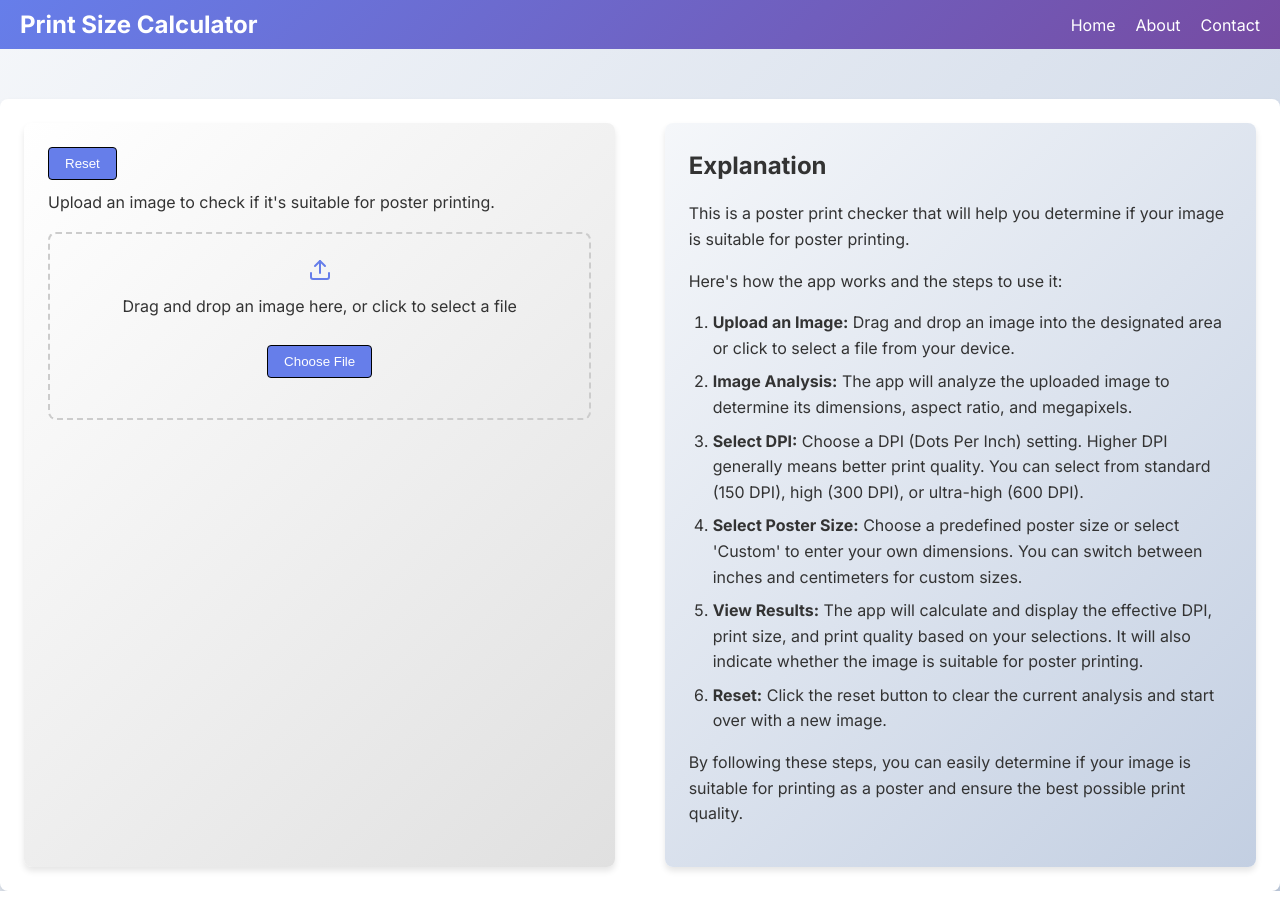
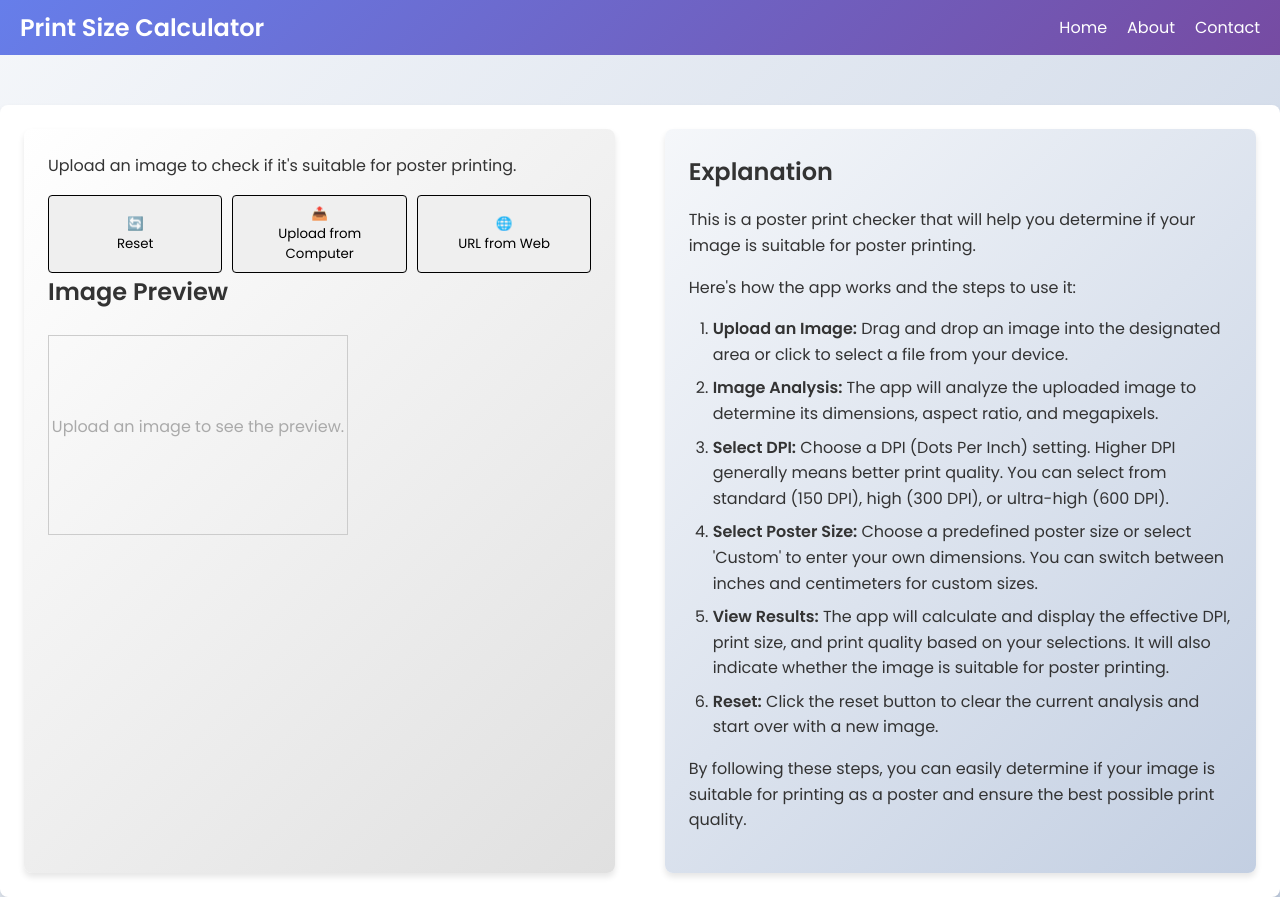
Before and after one commit to eladw917/print-size-calculator, a Next.js app: page / in a window 1280 px wide. Built offline with nearby package versions, Linux system fonts and the light colour scheme.

Commit message:
new branch

```diff
--- a/src/app/layout.js
+++ b/src/app/layout.js
@@ -1,7 +1,11 @@
-import { Inter } from "next/font/google";
+import { Poppins } from "next/font/google";
 import Script from 'next/script';
 
-const inter = Inter({ subsets: ["latin"] });
+// Specify the weights you want to use
+const poppins = Poppins({
+  subsets: ["latin"],
+  weight: ["400", "600"] // Use 'weight' instead of 'weights'
+});
 
 export const metadata = {
   title: "Create Next App",
@@ -25,7 +29,7 @@ export default function RootLayout({ children }) {
           `}
         </Script>
       </head>
-      <body className={inter.className}>{children}</body>
+      <body className={poppins.className}>{children}</body>
     </html>
   );
 }
--- a/src/app/page.js
+++ b/src/app/page.js
@@ -1,6 +1,6 @@
 "use client"; // Add this line at the top
 
-import React, { useState, useCallback, useMemo } from 'react';
+import React, { useState, useCallback, useMemo, useEffect } from 'react';
 import Head from 'next/head';
 import { Helmet } from 'react-helmet';
 import { AlertCircle, Upload, RefreshCw, Info } from 'lucide-react';
@@ -31,6 +31,7 @@ const PosterPrintChecker = () => {
         megapixels,
         suitable: parseFloat(megapixels) >= 6
       });
+      setIsDragging(false); // Reset dragging state after image is loaded
     }
     img.src = URL.createObjectURL(file);
     setPreviewUrl(img.src);
@@ -91,35 +92,12 @@ const PosterPrintChecker = () => {
   const handleFile = useCallback((file) => {
     if (file && file.type.startsWith('image/')) {
       analyzeImage(file);
+      setPreviewUrl(URL.createObjectURL(file)); // Update previewUrl with the uploaded image
     } else {
       alert('Please upload a valid image file.');
+      setIsDragging(false); // Reset dragging state if invalid file
     }
   }, [analyzeImage]);
-
-  const handleDragEnter = useCallback((e) => {
-    e.preventDefault();
-    e.stopPropagation();
-    setIsDragging(true);
-  }, []);
-
-  const handleDragLeave = useCallback((e) => {
-    e.preventDefault();
-    e.stopPropagation();
-    setIsDragging(false);
-  }, []);
-
-  const handleDragOver = useCallback((e) => {
-    e.preventDefault();
-    e.stopPropagation();
-  }, []);
-
-  const handleDrop = useCallback((e) => {
-    e.preventDefault();
-    e.stopPropagation();
-    setIsDragging(false);
-    const file = e.dataTransfer.files[0];
-    if (file) handleFile(file);
-  }, [handleFile]);
 
   const handleReset = useCallback(() => {
     setResult(null);
@@ -136,8 +114,50 @@ const PosterPrintChecker = () => {
     }
   }, []);
 
+  const handleDragEnter = (e) => {
+    e.preventDefault();
+    e.stopPropagation();
+    setIsDragging(true);
+  };
+
+  const handleDragLeave = (e) => {
+    e.preventDefault();
+    e.stopPropagation();
+    setIsDragging(false);
+  };
+
+  const handleDragOver = (e) => {
+    e.preventDefault();
+    e.stopPropagation();
+  };
+
+  const handleDrop = (e) => {
+    e.preventDefault();
+    e.stopPropagation();
+    const file = e.dataTransfer.files[0];
+    if (file) {
+      handleFile(file);
+    }
+    setIsDragging(false); // Reset dragging state after drop
+  };
+
+  // Add event listeners to the window
+  useEffect(() => {
+    window.addEventListener('dragenter', handleDragEnter);
+    window.addEventListener('dragleave', handleDragLeave);
+    window.addEventListener('dragover', handleDragOver);
+    window.addEventListener('drop', handleDrop);
+
+    return () => {
+      window.removeEventListener('dragenter', handleDragEnter);
+      window.removeEventListener('dragleave', handleDragLeave);
+      window.removeEventListener('dragover', handleDragOver);
+      window.removeEventListener('drop', handleDrop);
+    };
+  }, []);
+
   return (
-    <>
+    <div className={isDragging ? 'dragging' : ''}>
       <Head>
         <title>Poster Print Checker</title>
         <meta name="description" content="Check if your image is suitable for poster printing." />
@@ -174,21 +194,36 @@ const PosterPrintChecker = () => {
       <div className="container">
         <div className="main-container">
           <div className="calc-container">
+            <p>Upload an image to check if it's suitable for poster printing.</p>
+            <div className="button-group">
               <button
                 type="button"
-              className="btn reset-btn"
+                className="btn common-btn"
                 onClick={handleReset}
               >
-              Reset
+                <div>🔄</div>
+                <div>Reset</div>
               </button>
-            <p>Upload an image to check if it's suitable for poster printing.</p>
-            <div
-              className={`dropzone ${isDragging ? 'dragging' : ''}`}
-              onDragEnter={handleDragEnter}
-              onDragLeave={handleDragLeave}
-              onDragOver={handleDragOver}
-              onDrop={handleDrop}
+              <button
+                type="button"
+                className="btn common-btn"
+                onClick={() => document.getElementById('fileInput').click()}
               >
+                <div>📤</div>
+                <div>Upload from Computer</div>
+              </button>
+              <button
+                type="button"
+                className="btn common-btn"
+                onClick={() => {
+                  const url = prompt("Enter image URL:");
+                  if (url) handleFile({ type: 'image/jpeg', name: 'image.jpg', url }); // Adjust as needed
+                }}
+              >
+                <div>🌐</div>
+                <div>URL from Web</div>
+              </button>
+            </div>
             <input
               type="file"
               accept="image/*"
@@ -196,26 +231,21 @@ const PosterPrintChecker = () => {
               className="file-input-hidden"
               id="fileInput"
             />
-              <label htmlFor="fileInput" className="dropzone-label">
-                <Upload className="icon" />
-                <p>Drag and drop an image here, or click to select a file</p>
-                <button
-                  type="button"
-                  className="btn file-btn"
-                  onClick={() => document.getElementById('fileInput').click()}
-                >
-                  Choose File
-                </button>
-              </label>
+            <h2>Image Preview</h2>
+            <div className="preview" style={{ width: '300px', height: '200px', overflow: 'hidden', border: '1px solid #ccc', display: 'flex', alignItems: 'center', justifyContent: 'center' }}>
+              {previewUrl ? (
+                <img
+                  src={previewUrl}
+                  alt="Preview"
+                  className="preview-image"
+                  style={{ width: '100%', height: '100%', objectFit: 'contain' }} // Use 'cover' to fill the area
+                  onLoad={() => console.log('Image loaded successfully')} // Log when the image is loaded
+                  onError={() => console.error('Error loading image')} // Log if there's an error loading the image
+                />
+              ) : (
+                <p style={{ color: '#aaa' }}>Upload an image to see the preview.</p> // Placeholder text
+              )}
             </div>
-
-            {previewUrl && (
-              <div className="preview">
-                <h2>Image Preview</h2>
-                <img src={previewUrl} alt="Preview" className="preview-image" />
-              </div>
-            )}
-
             {result && (
               <>
                 <div className={`result ${result.suitable ? 'suitable' : 'not-suitable'}`}>
@@ -228,7 +258,6 @@ const PosterPrintChecker = () => {
                     </p>
                   </div>
                 </div>
-
                 <div className="analysis">
                   <h2>Image Analysis</h2>
                   <p>Dimensions: {result.width}x{result.height} pixels</p>
@@ -374,7 +403,7 @@ const PosterPrintChecker = () => {
           </div>
         </div>
       </div>
-    </>
+    </div>
   );
 };
 
--- a/src/styles/PosterPrintChecker.css
+++ b/src/styles/PosterPrintChecker.css
@@ -8,7 +8,7 @@
 body {
   margin: 0;
   padding: 0;
-  font-family: 'Arial', sans-serif;
+  font-family: 'Poppins', sans-serif; /* Updated font */
   background: linear-gradient(135deg, #f5f7fa 0%, #c3cfe2 100%);
 }
 
@@ -68,6 +68,7 @@ html {
 }
 
 .btn {
+  font-family: 'Poppins', sans-serif; /* Apply Poppins font to buttons */
   padding: 0.8rem 1.6rem; /* 8px 16px */
   border: 0.1rem solid black; /* 1px */
   border-radius: 0.4rem; /* 4px */
@@ -129,8 +130,9 @@ html {
 }
 
 .dropzone.dragging {
-  background-color: #e0e0e0;
-  border-color: #333;
+  background-color: rgba(102, 178, 255, 0.5); /* Light blue background */
+  border: 2px dashed #0056b3; /* Dashed border */
+  transition: background-color 0.3s ease, border 0.3s ease; /* Smooth transition */
 }
 
 .dropzone-label {
@@ -450,3 +452,39 @@ html {
   background-color: #764ba2;
   color: white;
 }
+
+.button-group {
+    display: flex;
+    gap: 10px; /* Adjust the gap as needed */
+}
+
+.common-btn {
+    flex: 1; /* Makes all buttons the same size */
+    min-width: 120px; /* Set a minimum width for the buttons */
+    padding: 0.8rem 1.6rem; /* Consistent padding */
+    border: 0.1rem solid black; /* 1px */
+    border-radius: 0.4rem; /* 4px */
+    cursor: pointer;
+    transition: background-color 0.3s, color 0.3s;
+}
+
+.common-btn.outline {
+    background-color: white;
+    color: black;
+}
+
+.common-btn.default {
+    background-color: black;
+    color: white;
+}
+
+.common-btn:hover {
+    background-color: #764ba2; /* Change to your desired hover color */
+    color: white;
+}
+
+.dragging {
+  background-color: rgba(102, 178, 255, 0.5); /* Light blue background */
+  border: 2px dashed #0056b3; /* Dashed border */
+  transition: background-color 0.3s ease, border 0.3s ease; /* Smooth transition */
+}
```
Lines whose indentation alone changed are shown as unchanged.
